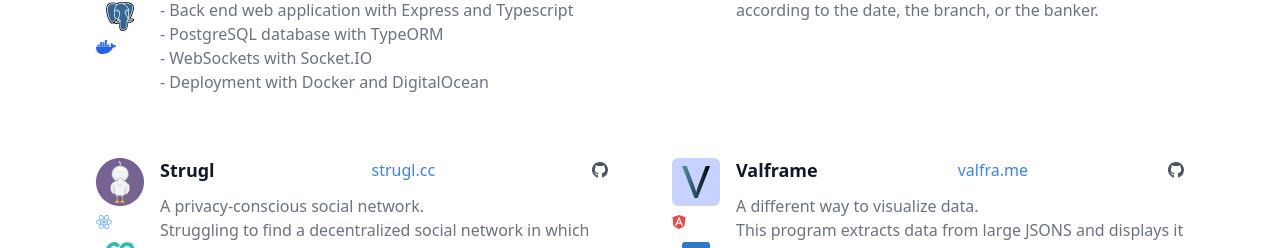
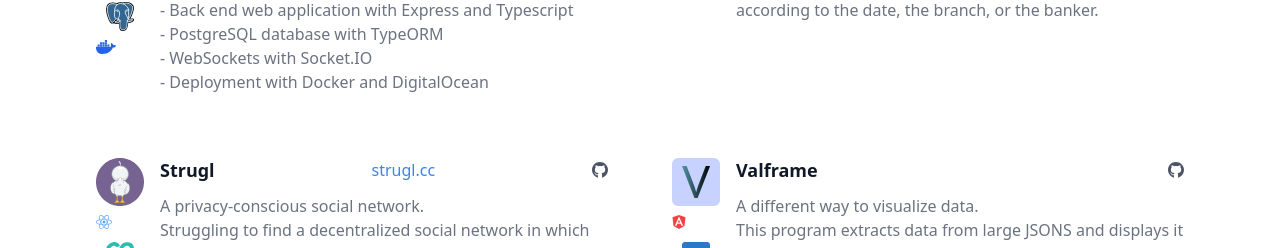
Before and after one commit to sihamais/sihamais.com, a Next.js app: page / in a window 1280 px wide. Shown: the part 1960-2208 px from the top of the page. Built offline with nearby package versions, Linux system fonts and the light colour scheme.

Commit message:
Remove link for Valframe

```diff
--- a/components/projects.js
+++ b/components/projects.js
@@ -112,7 +112,6 @@ const ProjectsList = [
     projectName: "Valframe",
     projectLogo: "../valframe.svg",
     hasBg: false,
-    projectLink: "valfra.me",
     projectDescription:
       "A different way to visualize data.\nThis program extracts data from large JSONS and displays it while taking into account the hierarchy. This project was generated with Angular CLI version 9.1.0 and is implemented as a single-page application.",
     projectGithubLink: "https://github.com/sihamais/valframe",
```
